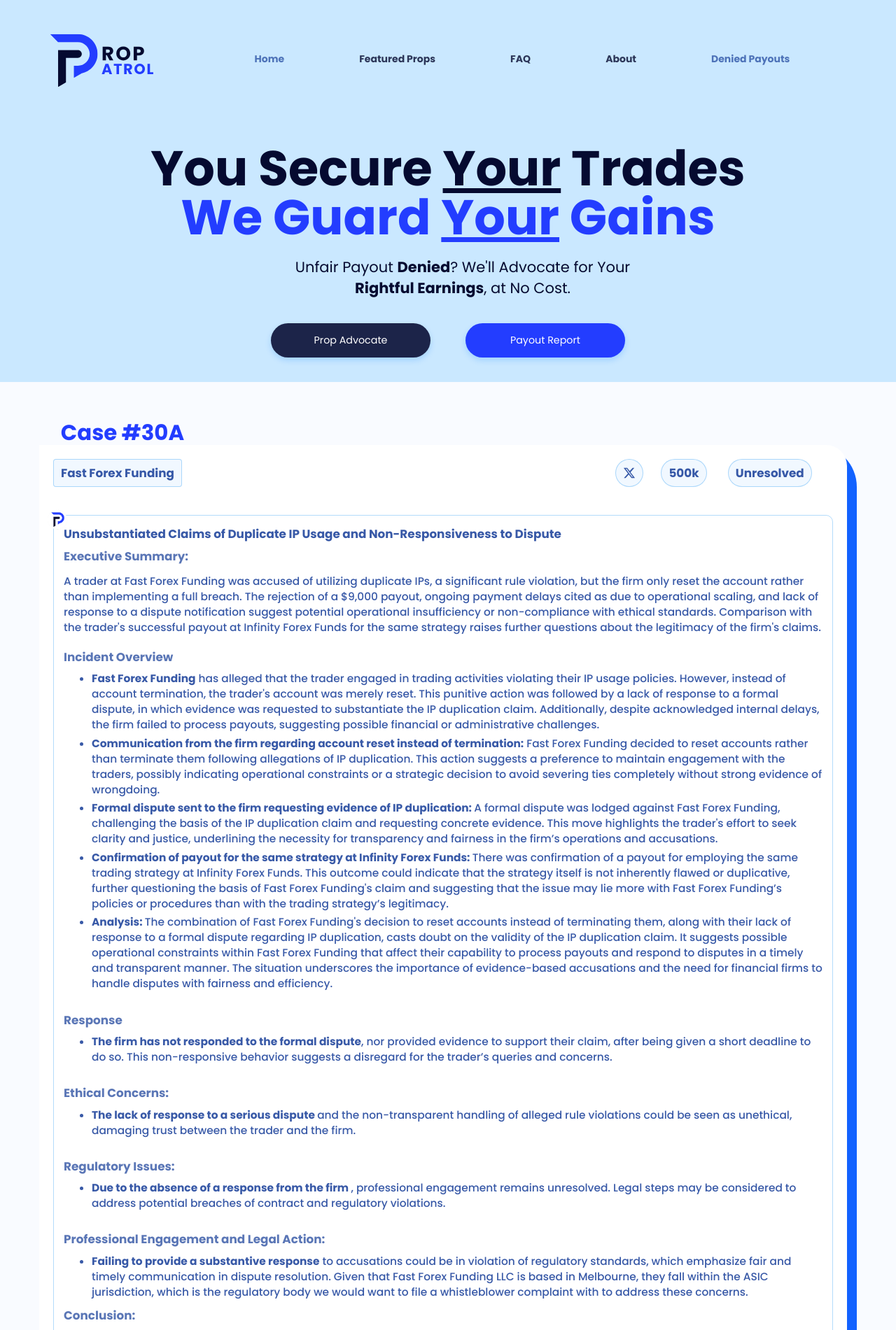
After one commit to Mohamed-004/webdevtrading, a Flask app: page /reports/fast-forex-funding-30a in a window 1280 px wide. The commit adds this page. Shown: the top 1901 px of the page at 70% size. Run offline with Flask 3, Linux system fonts and the light colour scheme; some libraries are stand-ins or nearby versions.

Commit message:
added fast forex funding case

```diff
--- a/app.py
+++ b/app.py
@@ -27,5 +27,9 @@
 def dei_20a():
     return render_template('dei_case_20a.html')
 
+@app.route('/reports/fast-forex-funding-30a')
+def fff_30a():
+    return render_template('fff_case_30a.html')
+
 if __name__ == '__main__':
     app.run(host='0.0.0.0', port=5000)
--- a/static/css/cases.css
+++ b/static/css/cases.css
@@ -351,7 +351,7 @@
     align-items: center;
 }
 
-.case-header {
+h2.case-header {
     text-align: left;
 }
 
--- /dev/null
+++ b/static/css/fff.css
@@ -0,0 +1,7 @@
+
+
+@media (min-width: 1200px) {
+    .report-metrics {
+        height: max-content;
+    }
+}
--- a/static/css/style.css
+++ b/static/css/style.css
@@ -1224,7 +1224,7 @@
 }
 
 .red-report {
-    box-shadow: inset 0 2px 10px rgba(255, 0, 0, 0.4);
+    box-shadow: inset 0 2px 10px #e91e635c;
     border: none;
 }
 
--- a/templates/dei_case_20a.html
+++ b/templates/dei_case_20a.html
@@ -88,7 +88,7 @@
                             <p class="name small-header">Conclusion</p>
 
                             <ul>
-                                <li class="report-description-p"><strong>The experience</strong> with DEI Funded underscores the critical need for integrity, transparency, and professionalism within the proprietary trading sector. It serves as a poignant reminder of the potential risks involved and the importance of legal and regulatory frameworks to protect individuals and maintain trust in financial trading environments. As we move forward with the complaint to ASIC, our goal remains to highlight the significance of ethical practices and ensure that such incidents are addressed with the seriousness they warrant. The conduct of DEI Funded’s brand ambassador, in particular, highlights the necessity for a culture shift within the firm towards respecting and valuing the concerns of their traders.</li>
+                                <li class="report-description-p"><strong>The experience</strong> with DEI Funded underscores the critical need for integrity, transparency, and professionalism within the proprietary trading sector. It serves as a poignant reminder of the potential risks involved and the importance of legal and regulatory frameworks to protect individuals and maintain trust in financial trading environments. As we move forward with the complaint to ASIC, our goal remains to highlight the significance of ethical practices and ensure that such incidents are addressed with the seriousness they warrant. The conduct of DEI Funded’s brand ambassador, in particular, highlights the necessity for a culture shift within the firm towards respecting and valuing the concerns of their traders. </li>
 
                             </ul>
                             </section>
@@ -135,7 +135,7 @@
 
             <div class="report-metrics">
                 <p class="name sepr">DEI Funded<span class="prop-name">Prop Firm <br> Metrics </span></p>
-                <p class="report-desc">General Prop Data goes here.                 </p>
+
                 <div class="metrics-bars">
                     <div class="metric">
                         <p class="name met-label">Transparency <span class="percent-num"> (4%)</span></p>
--- /dev/null
+++ b/templates/fff_case_30a.html
@@ -0,0 +1,196 @@
+{% extends "layout.html" %}
+
+{% block title %}
+<title>Disputed Duplicate IP Claims and Non-Responsive Conduct |  Fast Forex Funding</title>{% endblock %}
+
+
+{% block css %}    <link rel="stylesheet" href="{{ url_for('static', filename='css/cases.css') }}">
+<link rel="stylesheet" href="{{ url_for('static', filename='css/fff.css') }}">
+{% endblock %}
+
+
+
+
+{% block content %}
+<main class="content-main">
+
+
+    <div class="container-main">
+
+
+  <h2 class="num-text case-header">
+    Case #30A</h2>
+
+
+
+    <div class="report-card">
+        <div class="report-padding">
+    <div class="report-bg">
+        <div class="report-header">
+            <div class="prop-name-div">
+                <h2 class="tag">Fast Forex Funding</h2>
+            </div>
+            <div class="trade-info">
+               <div class="tweet-icon">
+
+                <a href="https://twitter.com/PropPatrol/status/1770336922570793201" target="_blank" class="svg-link">
+
+                    <svg id="tweet-svg" xmlns="http://www.w3.org/2000/svg" viewBox="0 0 512 512"><!--!Font Awesome Free 6.5.1 by @fontawesome - https://fontawesome.com License - https://fontawesome.com/license/free Copyright 2024 Fonticons, Inc.--><path fill="#0c3594d1" d="M389.2 48h70.6L305.6 224.2 487 464H345L233.7 318.6 106.5 464H35.8L200.7 275.5 26.8 48H172.4L272.9 180.9 389.2 48zM364.4 421.8h39.1L151.1 88h-42L364.4 421.8z"/></svg>
+                </a>
+                </div>
+                <span class="report-amount tag">500k</span>
+                <span class="status tag">Unresolved</span>
+
+            </div>
+        </div>
+        <div class="report-content">
+            <div class="report-description-patrol">
+                <img class="prop-patrol-icon " src="{{ url_for('static', filename='images/propicon.png') }}" alt="user logo" />
+                <p class="name">Unsubstantiated Claims of Duplicate IP Usage and Non-Responsiveness to Dispute</p>
+                <p class="name small-header">Executive Summary:</p>
+                <p class="report-description-p">A trader at Fast Forex Funding was accused of utilizing duplicate IPs, a significant rule violation, but the firm only reset the account rather than implementing a full breach. The rejection of a $9,000 payout, ongoing payment delays cited as due to operational scaling, and lack of response to a dispute notification suggest potential operational insufficiency or non-compliance with ethical standards. Comparison with the trader's successful payout at Infinity Forex Funds for the same strategy raises further questions about the legitimacy of the firm's claims.</p>
+
+                <section class="small-header-sect">
+
+
+                <p class="name small-header">Incident Overview</p>
+                <ul>
+                    <li class="report-description-p"><strong> Fast Forex Funding</strong> has alleged that the trader engaged in trading activities violating their IP usage policies. However, instead of account termination, the trader's account was merely reset. This punitive action was followed by a lack of response to a formal dispute, in which evidence was requested to substantiate the IP duplication claim. Additionally, despite acknowledged internal delays, the firm failed to process payouts, suggesting possible financial or administrative challenges.</li>
+
+                    <li class="report-description-p"><strong> Communication from the firm regarding account reset instead of termination:</strong> Fast Forex Funding decided to reset accounts rather than terminate them following allegations of IP duplication. This action suggests a preference to maintain engagement with the traders, possibly indicating operational constraints or a strategic decision to avoid severing ties completely without strong evidence of wrongdoing.</li>
+
+
+  <li  class="report-description-p"><strong>Formal dispute sent to the firm requesting evidence of IP duplication: </strong>  A formal dispute was lodged against Fast Forex Funding, challenging the basis of the IP duplication claim and requesting concrete evidence. This move highlights the trader's effort to seek clarity and justice, underlining the necessity for transparency and fairness in the firm’s operations and accusations.</li>
+  <li class="report-description-p"><strong>Confirmation of payout for the same strategy at Infinity Forex Funds: </strong> There was confirmation of a payout for employing the same trading strategy at Infinity Forex Funds. This outcome could indicate that the strategy itself is not inherently flawed or duplicative, further questioning the basis of Fast Forex Funding's claim and suggesting that the issue may lie more with Fast Forex Funding’s policies or procedures than with the trading strategy’s legitimacy.</li>
+  <li class="report-description-p"><strong>Analysis: </strong> The combination of Fast Forex Funding's decision to reset accounts instead of terminating them, along with their lack of response to a formal dispute regarding IP duplication, casts doubt on the validity of the IP duplication claim. It suggests possible operational constraints within Fast Forex Funding that affect their capability to process payouts and respond to disputes in a timely and transparent manner. The situation underscores the importance of evidence-based accusations and the need for financial firms to handle disputes with fairness and efficiency.</li>
+
+                </ul>
+            </section>
+
+            <section class="small-header-sect">
+                <p class="name small-header">Response</p>
+                <ul>
+                <li class="report-description-p"><strong> The firm has not responded to the formal dispute</strong>, nor provided evidence to support their claim, after being given a short deadline to do so. This non-responsive behavior suggests a disregard for the trader’s queries and concerns.</li>
+            </ul>
+
+                </section>
+
+                <section class="small-header-sect">
+
+                    <p class="name small-header">Ethical Concerns:</p>
+                    <ul>
+                    <li class="report-description-p"><strong> The lack of response to a serious dispute </strong> and the non-transparent handling of alleged rule violations could be seen as unethical, damaging trust between the trader and the firm.</li>
+                </ul>
+
+                    </section>
+
+                    <section class="small-header-sect">
+                        <p class="name small-header">Regulatory Issues:</p>
+                        <ul>
+                        <li class="report-description-p"><strong> Due to the absence of a response from the firm </strong>, professional engagement remains unresolved. Legal steps may be considered to address potential breaches of contract and regulatory violations.</li>
+                    </ul>
+
+                        </section>
+
+                        <section class="small-header-sect">
+                            <p class="name small-header ">Professional Engagement and Legal Action:</p>
+                            <ul>
+                            <li class="report-description-p"><strong> Failing to provide a substantive response</strong> to accusations could be in violation of regulatory standards, which emphasize fair and timely communication in dispute resolution. Given that Fast Forex Funding LLC is based in Melbourne, they fall within the ASIC jurisdiction, which is the regulatory body we would want to file a whistleblower complaint with to address these concerns. </li>
+                        </ul>
+
+                            </section>
+
+
+                            <section>
+
+                                <p class="name small-header">Conclusion:</p>
+                                <ul>
+                                    <li class="report-description-p">The case presents a concerning pattern of non-responsive conduct and questionable punitive actions by Fast Forex Funding. The comparison with the trader’s positive experience at another prop firm casts doubt on the claims made by Fast Forex Funding. The lack of communication, particularly in not addressing a formal dispute, demonstrates a concerning disregard for transparency and fairness. In accordance with our principles of transparency and integrity, we meticulously document and analyze instances that may raise concerns. This methodical approach ensures we are equipped with a detailed and comprehensive portfolio of evidence. Such diligence prepares us for potential courses of action, including, but not limited to, the submission of whistleblower cases to regulatory authorities. One key entity in this context is the <strong> Australian Securities and Investments Commission  (ASIC</strong>), which oversees financial market integrity and consumer protection in the financial sector. Our commitment to accumulating substantial evidence aims to fortify the impact of any regulatory submissions we might make, advocating for meaningful change and adherence to industry standards
+                                </ul>
+
+                            </section>
+
+
+
+
+
+
+                <div class="report-details">
+                    <span class="tag">Issue</span>
+                    <span class=" tag" >  Unjustified Declined Payout</span>
+                </div>
+                </div>
+                <div class="report-info-row">
+
+
+            <div class="report-description-trader">
+            <div class="top-desc">
+
+                <img class="prop-patrol-icon user-logo" src="{{ url_for('static', filename='images/profilepic.png') }}" alt="profile icon" />
+                <p class="name">Trader's Perspective</p>
+                <ul>
+                <li class="report-description-p"><strong>The accusation of IP duplication by Fast Forex Funding </strong> was a critical moment, marking a significant accusation that threatened the trust and working relationship between the trader and the firm. The decision by Fast Forex Funding to reset the account instead of terminating it could initially be perceived as a lenient or constructive approach, aiming to maintain the trading relationship. However, this action, paired with the refusal to pay out $9,000 and the ongoing delays in payment attributed to operational scaling issues, begins to sketch a picture of a firm possibly struggling with internal inefficiencies or choosing not to adhere to ethical standards of business conduct.</li>
+
+                <li class="report-description-p"><strong> The lack of response</strong> to a formal dispute, where evidence to support the <u> IP duplication claim was requested</u>, is particularly troubling. <i> It underscores a disregard for procedural fairness and transparency. This non-engagement is antithetical to the principles of fairness and justice in business practices, especially in industries as volatile and trust-dependent as financial trading.</i>     </li>
+
+                <li class="report-description-p"><strong> The successful payout at Infinity Forex Funds</strong>   for employing the same strategy without issue further complicates the narrative. It suggests that the strategy itself was not inherently flawed or duplicative, challenging the basis of Fast Forex Funding's initial claim and raising questions about the firm's policies, procedures, and the legitimacy of their accusations. </li>
+
+
+            </ul>
+            </ul>
+            </div>
+
+            <div class="bottom-desc">
+                <p class="tag date">March 22, 2024</p>
+                <div class="tweet-icon">
+                  <a href="https://twitter.com/PropPatrol/status/1770336922570793201" target="_blank" class="svg-link">  <svg id="tweet-svg" xmlns="http://www.w3.org/2000/svg" viewBox="0 0 512 512"><!--!Font Awesome Free 6.5.1 by @fontawesome - https://fontawesome.com License - https://fontawesome.com/license/free Copyright 2024 Fonticons, Inc.--><path fill="#0c3594d1" d="M389.2 48h70.6L305.6 224.2 487 464H345L233.7 318.6 106.5 464H35.8L200.7 275.5 26.8 48H172.4L272.9 180.9 389.2 48zM364.4 421.8h39.1L151.1 88h-42L364.4 421.8z"/></svg></a>
+                    </div>
+            </div>
+
+
+
+            </div>
+
+
+            <div class="report-metrics">
+                <p class="name sepr">DEI Funded<span class="prop-name">Prop Firm <br> Metrics </span></p>
+
+                <div class="metrics-bars">
+                    <div class="metric">
+                        <p class="name met-label">Transparency <span class="percent-num"> (10%)</span></p>
+                        <div class="progress-container">
+
+                        <div class="progress-bar bar-1" id="myBar1" style="
+    width: 10%;
+"></div>
+                        </div>
+                    </div>
+                    <div class="metric">
+                        <p class="name met-label">Cooperation <span class="percent-num">(3%) </span></p>
+                        <div class="progress-container">
+                            <div class="progress-bar bar-2" id="myBar1" style="
+                            width: 3%;
+                        "></div>
+                          </div>
+                    </div>
+                    <div class="metric">
+                        <p class="name met-label">Recommendation   <span class="percent-num">(5%)</span></p>
+                        <div class="progress-container">
+                            <div class="progress-bar bar-3" id="myBar1" style="
+    width: 5%;
+"></div>
+                          </div>
+                    </div>
+                </div>
+            </div>
+        </div>
+        </div>
+        </div>
+    </div>
+</div>
+</div>
+</div>
+
+
+  </main>
+{% endblock %}
```
Also changed, not shown: templates/index.html (+24 -20 lines), templates/terms-of-service.html (+25 -0 lines).
